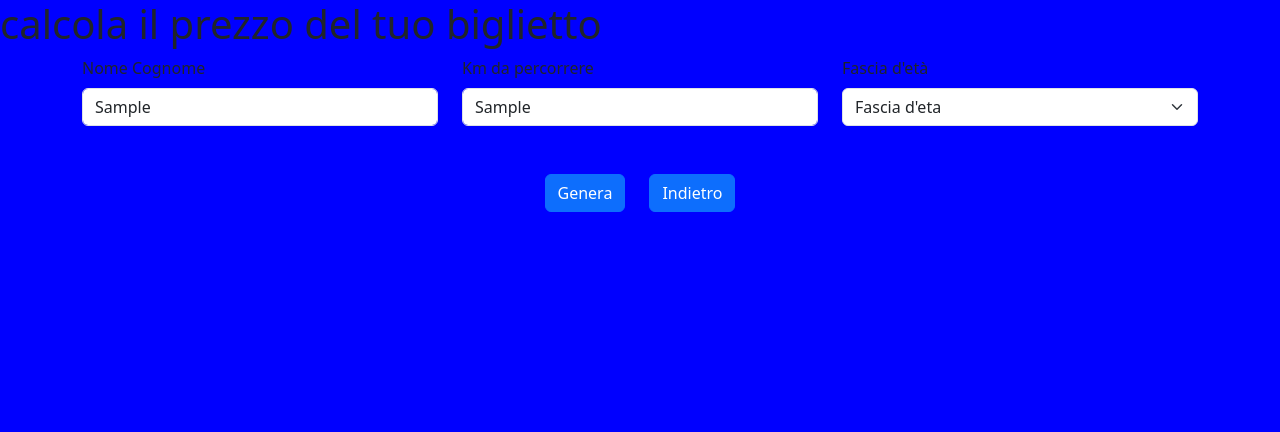
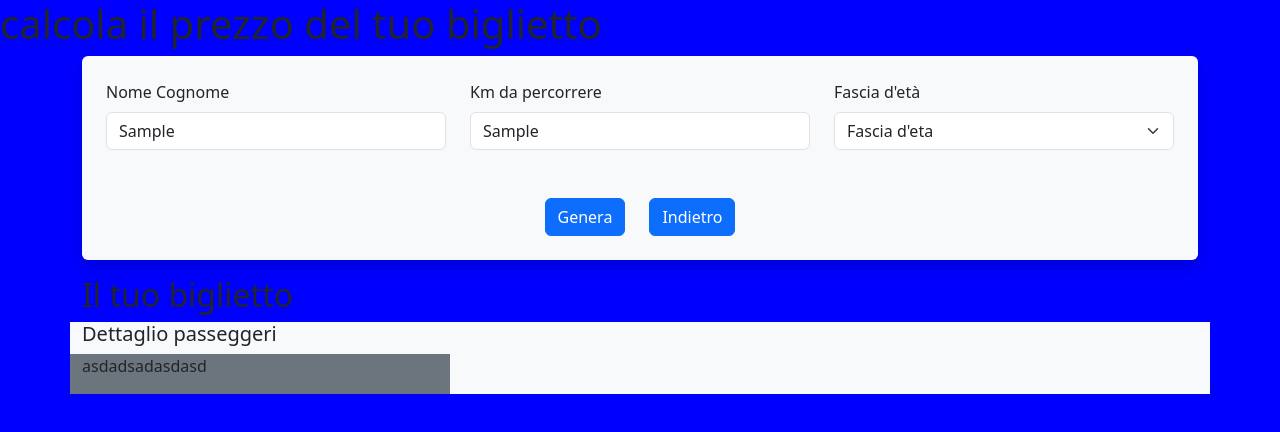
Before and after one commit to severogianluca/js-biglietto-treno-form, a plain HTML site: page index.html in a window 1280 px wide. Both pictures are taken after typing "Sample", "Sample" into the empty fields and a click on the button "Genera". Drawn offline with nearby package versions, Linux system fonts and the light colour scheme.

Commit message:
Feat: create biglietto

```diff
--- a/app.js
+++ b/app.js
@@ -5,19 +5,17 @@ let elementKm = document.getElementById('km');
 let formElement = document.getElementById('insertForm')
 
 
-
-
-
-
 formElement.addEventListener('submit', function (event) {
     // preventDefault mi permette di non aggiornare la pagina
     // e non perdere i dati che invio
     event.preventDefault();
+    let dati = elementDati.value;
+    let km = parseInt(elementKm.value);
+    let eta = elementEta.value;
 
-    let eta = elementEta.value;
-    let km = parseInt(elementKm.value);
     let prezzo = km *  (0.21);
     let sconto;
+    console.log(dati)
     console.log(eta);
     console.log(km);
 
@@ -38,4 +36,10 @@ formElement.addEventListener('submit', function (event) {
     console.log(prezzo);
     console.log(`il prezzo del biglietto è di: ${prezzo} €`)
 
+    creaBiglietto();
 });
+
+function creaBiglietto(){
+    let elementBiglietto = document.getElementById('biglietto');
+    elementBiglietto.style.display = 'block';
+}
--- a/index.html
+++ b/index.html
@@ -19,8 +19,9 @@
         <h1>calcola il prezzo del tuo biglietto</h1>
     </header>
     <main>
+        <!-- CONTAINER PER L'INSERIMENTO DEI DATI PER COMPRARE IL BIGLIETTO -->
         <div class="container">
-            <form action="index.html" id="insertForm">
+            <form action="index.html" id="insertForm" class="bg-light p-4 rounded shadow mb-3">
                 <div class="row mb-5">
                     <div class="col">
                         <label for="dati" class="form-label">Nome Cognome</label>
@@ -49,6 +50,19 @@
                 </div>
             </form>
         </div>
+
+
+        <!-- CONTAINER PER LA VISUALIZZAZIONE DEL BIGLIETTO -->
+        <div class="container ticket-container" id="biglietto">
+            <h2> Il tuo biglietto</h2>
+            <div class="row bg-light">
+                <h5>Dettaglio passeggeri</h5>
+                <div class="col-4 bg-secondary">
+                    <p>asdadsadasdasd</p>
+                </div>
+                <div class="col-8"></div>
+            </div>
+        </div>
     </main>
 
 
```
